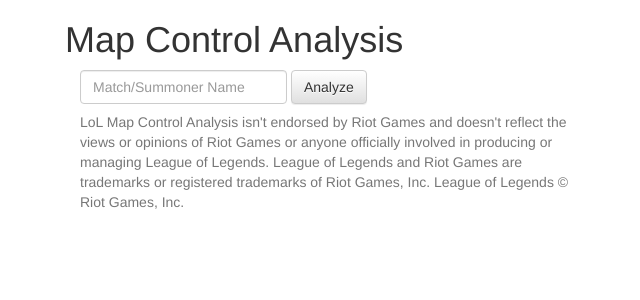
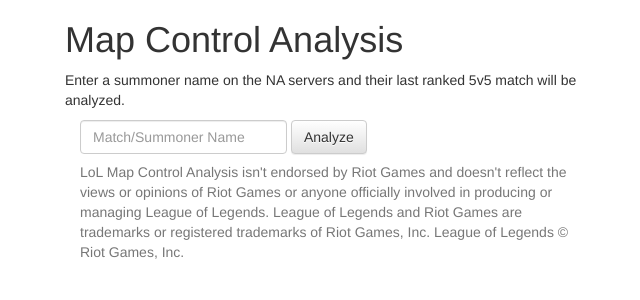
Before and after one commit to dfturn/RiotChallenge, a Flask app: template app/templates/base.html in a window 1280 px wide. Shown: the top 300 px of the page, without its empty margins (5-645 px from the left). Run offline with Flask 2, Linux system fonts and the light colour scheme; the template is opened without the code that fills it: values that come from a table or form of the project are taken from there, others are empty; parts of the project's set-up code (start-up, migrations or seed data) failed here and were passed over; some libraries are stand-ins or nearby versions.

Commit message:
Couple bug fixes, explain the requirements a bit better
Many people were entering summoners without ranked matches
or EU summoner names.

```diff
--- a/app/templates/base.html
+++ b/app/templates/base.html
@@ -20,6 +20,10 @@
   <body>
       <div class="container">
         <h1>Map Control Analysis</h1>
+
+        <nav class="navbar-outer">
+            <p>Enter a summoner name on the NA servers and their last ranked 5v5 match will be analyzed.</p>
+        </nav>
 
         <nav class="navbar-outer">
             <form class="navbar-form" role="form" method="post">
--- a/app/views.py
+++ b/app/views.py
@@ -22,7 +22,7 @@
     exception = None
 
     if form.validate_on_submit():
-        return redirect('/{0}'.format(form.match_id.data))
+        return redirect(u'/{0}'.format(form.match_id.data))
 
     # Default to a game to make it easier for them
     if val == None:
```
Also changed, not shown: app/analyze.py (+9 -8 lines).
